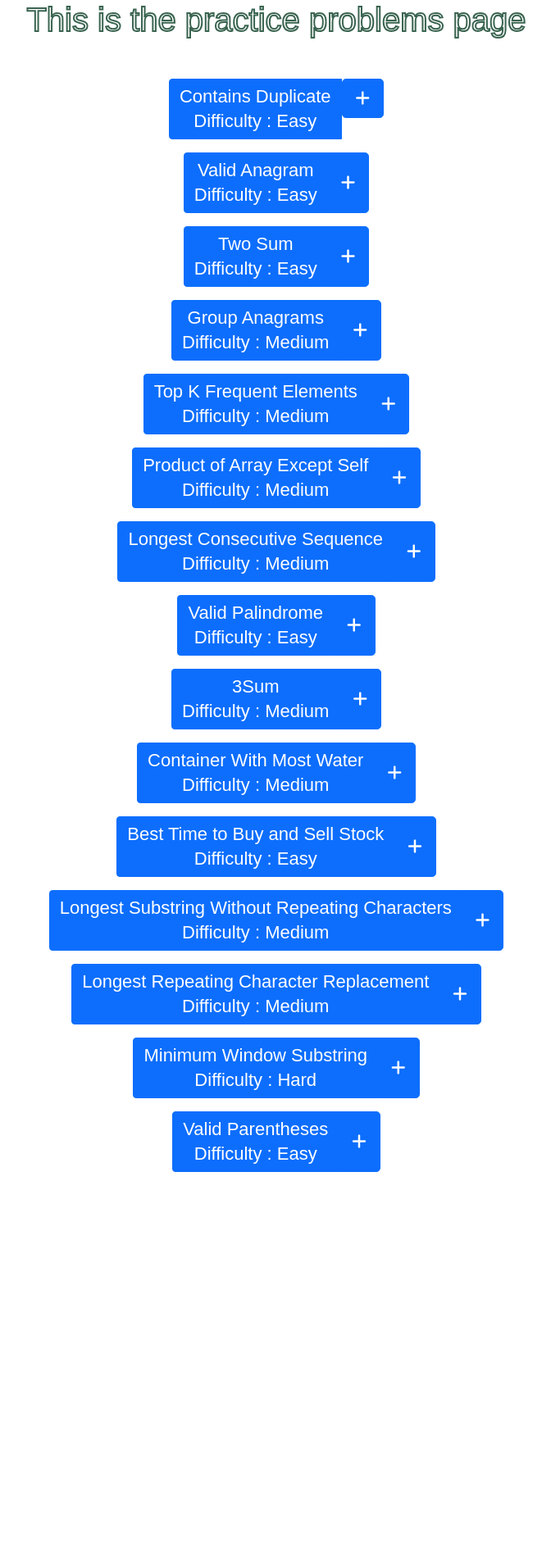
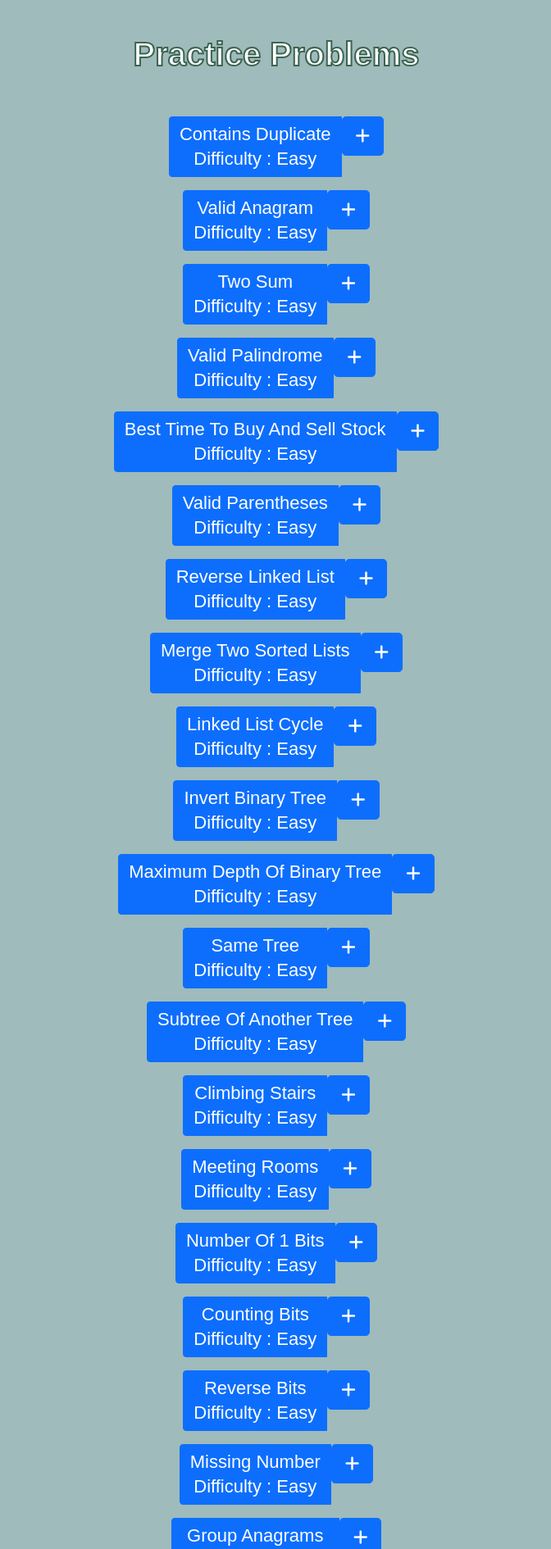
Before and after one commit to Yizushdz/Web_Final_Project, a Flask app: page /practice-problems in a window 1280 px wide. Shown: the part 56-1946 px from the top of the page at 82% size, without its empty margins (303-975 px from the left). Before the commit the page ends 1486 px from the top, so only its background shows below. Run offline with Flask 3, Linux system fonts and the light colour scheme; some libraries are stand-ins or nearby versions.

Commit message:
added for loop for problems page, created txt files with leetcode links to read from

```diff
--- a/website/templates/practice_problems.html
+++ b/website/templates/practice_problems.html
@@ -9,19 +9,23 @@
     <link href="https://cdn.jsdelivr.net/npm/bootstrap@5.1.3/dist/css/bootstrap.min.css" rel="stylesheet">
     <!-- Add Font Awesome -->
     <link rel="stylesheet" href="https://cdnjs.cloudflare.com/ajax/libs/font-awesome/6.1.0/css/all.min.css">
+    <!-- to change background color, we import local css file basics.css -->
+    <link rel="stylesheet" href="static/basics.css">
 </head>
 
 <body>
-    <h1 class="text-center mb-5">This is the practice problems page</h1>
-
     <!----------------------------------------------------->
+    <br />
+    <h1 align="center"><strong>Practice Problems</strong></h1>
+    <br />
+    {% for problem in easyProblems %}
 
     <div class="d-flex flex-column align-items-center">
         <div class="btn-group btn-group-toggle mb-3">
-            <a href="https://leetcode.com/problems/contains-duplicate/" target="_blank"
+            <a href="https://leetcode.com/problems/{{ problem }}/" target="_blank"
                 class="btn btn-primary reset-btn">
                 <div>
-                    <p class="mb-0">Contains Duplicate</p>
+                    <p class="mb-0">{{ problem.replace("-", " ") }}</p>
                     <p class="mb-0">Difficulty : Easy</p>
                 </div>
             </a>
@@ -44,8 +48,7 @@
                             </div>
                             <div class="modal-body">
                                 <div class="form-group">
-                                    <label for="deckName">Which deck would you like to add the problem in ? </label>
-                                    <!--the 'name' will allow us to access the email adress in the backend-->
+                                    <label for="deckName">Which deck would you like to add the problem in? </label>
                                     <div class="dropdown">
                                         <button class="btn btn-primary dropdown-toggle" type="button"
                                             data-toggle="dropdown">Your Decks 👩‍💻
@@ -67,197 +70,125 @@
                     </form>
                 </div>
             </div>
-
         </div>
     </div>
-
+    {% endfor %}
     <!----------------------------------------------------->
 
+    {% for problem in midProblems %}
 
     <div class="d-flex flex-column align-items-center">
         <div class="btn-group btn-group-toggle mb-3">
-            <a href="https://leetcode.com/problems/valid-anagram/" target="_blank" class="btn btn-primary reset-btn">
+            <a href="https://leetcode.com/problems/{{ problem }}/" target="_blank"
+                class="btn btn-primary reset-btn">
                 <div>
-                    <p class="mb-0">Valid Anagram</p>
-                    <p class="mb-0">Difficulty : Easy</p>
+                    <p class="mb-0">{{ problem.replace("-", " ") }}</p>
+                    <p class="mb-0">Difficulty : Medium</p>
                 </div>
             </a>
-            <button type="button" class="btn btn-primary reset-btn btn-lg"><i class="fa-solid fa-plus"></i></button>
+            <a href="#">
+                <button type="button" class="btn btn-primary reset-btn btn-lg" data-toggle="modal"
+                    data-target="#exampleModalCenter"><i class="fa-solid fa-plus"></i>
+                </button>
+            </a>
+            <!-- Modal -->
+            <div class="modal fade" id="exampleModalCenter" tabindex="-1" role="dialog"
+                aria-labelledby="exampleModalCenterTitle" aria-hidden="true">
+                <div class="modal-dialog modal-dialog-centered" role="document">
+                    <form method="POST">
+                        <div class="modal-content">
+                            <div class="modal-header">
+                                <h5 class="modal-title" id="exampleModalLongTitle">Deck Name</h5>
+                                <button type="button" class="close" data-dismiss="modal" aria-label="Close">
+                                    <span aria-hidden="true">&times;</span>
+                                </button>
+                            </div>
+                            <div class="modal-body">
+                                <div class="form-group">
+                                    <label for="deckName">Which deck would you like to add the problem in? </label>
+                                    <div class="dropdown">
+                                        <button class="btn btn-primary dropdown-toggle" type="button"
+                                            data-toggle="dropdown">Your Decks 👩‍💻
+                                            <span class="caret"></span></button>
+                                        <ul class="dropdown-menu">
+                                            {% for deck in user.decks %}
+                                            <li><a href="{{ url_for('views.add', id = deck.id) }}">{{deck.name}}</a></li>
+                                            {% endfor %}
+                                        </ul>
+                                    </div>
+                                </div>
+                                <br />
+                            </div>
+                            <div class="modal-footer">
+                                <button type="button" class="btn btn-secondary" data-dismiss="modal">Exit</button>
+                                <button type="submit" class="btn btn-primary">Submit</button>
+                            </div>
+                        </div>
+                    </form>
+                </div>
+            </div>
         </div>
     </div>
+    {% endfor %}
+    <!----------------------------------------------------->
+
+    {% for problem in hardProblems %}
 
     <div class="d-flex flex-column align-items-center">
         <div class="btn-group btn-group-toggle mb-3">
-            <a href="https://leetcode.com/problems/two-sum/" target="_blank" class="btn btn-primary reset-btn">
-                <div>
-                    <p class="mb-0">Two Sum</p>
-                    <p class="mb-0">Difficulty : Easy</p>
-                </div>
-            </a>
-            <button type="button" class="btn btn-primary reset-btn btn-lg"><i class="fa-solid fa-plus"></i></button>
-        </div>
-    </div>
-
-    <div class="d-flex flex-column align-items-center">
-        <div class="btn-group btn-group-toggle mb-3">
-            <a href="https://leetcode.com/problems/group-anagrams/" target="_blank" class="btn btn-primary reset-btn">
-                <div>
-                    <p class="mb-0">Group Anagrams</p>
-                    <p class="mb-0">Difficulty : Medium</p>
-                </div>
-            </a>
-            <button type="button" class="btn btn-primary reset-btn btn-lg"><i class="fa-solid fa-plus"></i></button>
-        </div>
-    </div>
-
-    <div class="d-flex flex-column align-items-center">
-        <div class="btn-group btn-group-toggle mb-3">
-            <a href="https://leetcode.com/problems/top-k-frequent-elements/" target="_blank"
+            <a href="https://leetcode.com/problems/{{ problem }}/" target="_blank"
                 class="btn btn-primary reset-btn">
                 <div>
-                    <p class="mb-0">Top K Frequent Elements</p>
-                    <p class="mb-0">Difficulty : Medium</p>
-                </div>
-            </a>
-            <button type="button" class="btn btn-primary reset-btn btn-lg"><i class="fa-solid fa-plus"></i></button>
-        </div>
-    </div>
-
-    <div class="d-flex flex-column align-items-center">
-        <div class="btn-group btn-group-toggle mb-3">
-            <a href="https://leetcode.com/problems/product-of-array-except-self/" target="_blank"
-                class="btn btn-primary reset-btn">
-                <div>
-                    <p class="mb-0">Product of Array Except Self</p>
-                    <p class="mb-0">Difficulty : Medium</p>
-                </div>
-            </a>
-            <button type="button" class="btn btn-primary reset-btn btn-lg"><i class="fa-solid fa-plus"></i></button>
-        </div>
-    </div>
-
-    <div class="d-flex flex-column align-items-center">
-        <div class="btn-group btn-group-toggle mb-3">
-            <a href="https://leetcode.com/problems/longest-consecutive-sequence/" target="_blank"
-                class="btn btn-primary reset-btn">
-                <div>
-                    <p class="mb-0">Longest Consecutive Sequence</p>
-                    <p class="mb-0">Difficulty : Medium</p>
-                </div>
-            </a>
-            <button type="button" class="btn btn-primary reset-btn btn-lg"><i class="fa-solid fa-plus"></i></button>
-        </div>
-    </div>
-
-    <div class="d-flex flex-column align-items-center">
-        <div class="btn-group btn-group-toggle mb-3">
-            <a href="https://leetcode.com/problems/valid-palindrome/" target="_blank" class="btn btn-primary reset-btn">
-                <div>
-                    <p class="mb-0">Valid Palindrome</p>
-                    <p class="mb-0">Difficulty : Easy</p>
-                </div>
-            </a>
-            <button type="button" class="btn btn-primary reset-btn btn-lg"><i class="fa-solid fa-plus"></i></button>
-        </div>
-    </div>
-
-    <div class="d-flex flex-column align-items-center">
-        <div class="btn-group btn-group-toggle mb-3">
-            <a href="https://leetcode.com/problems/3sum/" target="_blank" class="btn btn-primary reset-btn">
-                <div>
-                    <p class="mb-0">3Sum</p>
-                    <p class="mb-0">Difficulty : Medium</p>
-                </div>
-            </a>
-            <button type="button" class="btn btn-primary reset-btn btn-lg"><i class="fa-solid fa-plus"></i></button>
-        </div>
-    </div>
-
-    <div class="d-flex flex-column align-items-center">
-        <div class="btn-group btn-group-toggle mb-3">
-            <a href="https://leetcode.com/problems/container-with-most-water/" target="_blank"
-                class="btn btn-primary reset-btn">
-                <div>
-                    <p class="mb-0">Container With Most Water</p>
-                    <p class="mb-0">Difficulty : Medium</p>
-                </div>
-            </a>
-            <button type="button" class="btn btn-primary reset-btn btn-lg"><i class="fa-solid fa-plus"></i></button>
-        </div>
-    </div>
-
-
-
-
-
-
-
-    <div class="d-flex flex-column align-items-center">
-        <div class="btn-group btn-group-toggle mb-3">
-            <a href="https://leetcode.com/problems/best-time-to-buy-and-sell-stock/" target="_blank"
-                class="btn btn-primary reset-btn">
-                <div>
-                    <p class="mb-0">Best Time to Buy and Sell Stock</p>
-                    <p class="mb-0">Difficulty : Easy</p>
-                </div>
-            </a>
-            <button type="button" class="btn btn-primary reset-btn btn-lg"><i class="fa-solid fa-plus"></i></button>
-        </div>
-    </div>
-
-    <div class="d-flex flex-column align-items-center">
-        <div class="btn-group btn-group-toggle mb-3">
-            <a href="https://leetcode.com/problems/longest-substring-without-repeating-characters/" target="_blank"
-                class="btn btn-primary reset-btn">
-                <div>
-                    <p class="mb-0">Longest Substring Without Repeating Characters</p>
-                    <p class="mb-0">Difficulty : Medium</p>
-                </div>
-            </a>
-            <button type="button" class="btn btn-primary reset-btn btn-lg"><i class="fa-solid fa-plus"></i></button>
-        </div>
-    </div>
-
-    <div class="d-flex flex-column align-items-center">
-        <div class="btn-group btn-group-toggle mb-3">
-            <a href="https://leetcode.com/problems/longest-repeating-character-replacement/" target="_blank"
-                class="btn btn-primary reset-btn">
-                <div>
-                    <p class="mb-0">Longest Repeating Character Replacement</p>
-                    <p class="mb-0">Difficulty : Medium</p>
-                </div>
-            </a>
-            <button type="button" class="btn btn-primary reset-btn btn-lg"><i class="fa-solid fa-plus"></i></button>
-        </div>
-    </div>
-
-    <div class="d-flex flex-column align-items-center">
-        <div class="btn-group btn-group-toggle mb-3">
-            <a href="https://leetcode.com/problems/minimum-window-substring/" target="_blank"
-                class="btn btn-primary reset-btn">
-                <div>
-                    <p class="mb-0">Minimum Window Substring</p>
+                    <p class="mb-0">{{ problem.replace("-", " ") }}</p>
                     <p class="mb-0">Difficulty : Hard</p>
                 </div>
             </a>
-            <button type="button" class="btn btn-primary reset-btn btn-lg"><i class="fa-solid fa-plus"></i></button>
+            <a href="#">
+                <button type="button" class="btn btn-primary reset-btn btn-lg" data-toggle="modal"
+                    data-target="#exampleModalCenter"><i class="fa-solid fa-plus"></i>
+                </button>
+            </a>
+            <!-- Modal -->
+            <div class="modal fade" id="exampleModalCenter" tabindex="-1" role="dialog"
+                aria-labelledby="exampleModalCenterTitle" aria-hidden="true">
+                <div class="modal-dialog modal-dialog-centered" role="document">
+                    <form method="POST">
+                        <div class="modal-content">
+                            <div class="modal-header">
+                                <h5 class="modal-title" id="exampleModalLongTitle">Deck Name</h5>
+                                <button type="button" class="close" data-dismiss="modal" aria-label="Close">
+                                    <span aria-hidden="true">&times;</span>
+                                </button>
+                            </div>
+                            <div class="modal-body">
+                                <div class="form-group">
+                                    <label for="deckName">Which deck would you like to add the problem in? </label>
+                                    <div class="dropdown">
+                                        <button class="btn btn-primary dropdown-toggle" type="button"
+                                            data-toggle="dropdown">Your Decks 👩‍💻
+                                            <span class="caret"></span></button>
+                                        <ul class="dropdown-menu">
+                                            {% for deck in user.decks %}
+                                            <li><a href="{{ url_for('views.add', id = deck.id) }}">{{deck.name}}</a></li>
+                                            {% endfor %}
+                                        </ul>
+                                    </div>
+                                </div>
+                                <br />
+                            </div>
+                            <div class="modal-footer">
+                                <button type="button" class="btn btn-secondary" data-dismiss="modal">Exit</button>
+                                <button type="submit" class="btn btn-primary">Submit</button>
+                            </div>
+                        </div>
+                    </form>
+                </div>
+            </div>
         </div>
     </div>
+    {% endfor %}
 
 
-
-    <div class="d-flex flex-column align-items-center">
-        <div class="btn-group btn-group-toggle mb-3">
-            <a href="https://leetcode.com/problems/valid-parentheses/" target="_blank"
-                class="btn btn-primary reset-btn">
-                <div>
-                    <p class="mb-0">Valid Parentheses</p>
-                    <p class="mb-0">Difficulty : Easy</p>
-                </div>
-            </a>
-            <button type="button" class="btn btn-primary reset-btn btn-lg"><i class="fa-solid fa-plus"></i></button>
-        </div>
-    </div>
 
     <!-- Add more buttons with class 'reset-btn' -->
 
--- a/website/views.py
+++ b/website/views.py
@@ -7,6 +7,8 @@ from flask_login import login_required, current_user
 from .models import Deck, Flashcard
 # to access the database (db) we created in __init__.py
 from . import db
+#
+from website import extract_problem_names
 
 # set up blueprint for flask application
 views = Blueprint('views', __name__)
@@ -43,7 +45,10 @@ def study_session():
 
 @views.route('/practice-problems')
 def practice_problems():
-    return render_template("practice_problems.html", user = current_user)
+    easy = extract_problem_names("LeetCodeEasy.txt")
+    medium = extract_problem_names("LeetCodeMedium.txt")
+    hard = extract_problem_names("LeetCodeHard.txt")
+    return render_template("practice_problems.html", user = current_user, easyProblems = easy, midProblems = medium, hardProblems = hard)
 
 
 @views.route('/')
@@ -66,16 +71,11 @@ def delete(id):
 
 @views.route('/add/<int:id>')
 def add(id):
-    deck_to_add_problem = Deck.query.get_or_404(id)
     try:
-        new_flashcard = Flashcard(deck_id=id)
+
+        new_flashcard = Flashcard(name = None, deck_id = id, user_id = current_user.id)
         db.session.add(new_flashcard)
         db.session.commit()
-
-        # Append the new Flashcard instance to the specific Deck's flashcards attribute
-        deck_to_add_problem.flashcards.append(new_flashcard)
-        db.session.commit()
-
         flash("Problem Successfully Added", category='success')
         return redirect(url_for('views.practice_problems'))
     except:
```
Also changed, not shown: LeetCodeEasy.txt (added, +19 -0 lines), LeetCodeHard.txt (added, +7 -0 lines), LeetCodeMedium.txt (added, +49 -0 lines), website/__init__.py (+18 -0 lines), instance/database.db.
